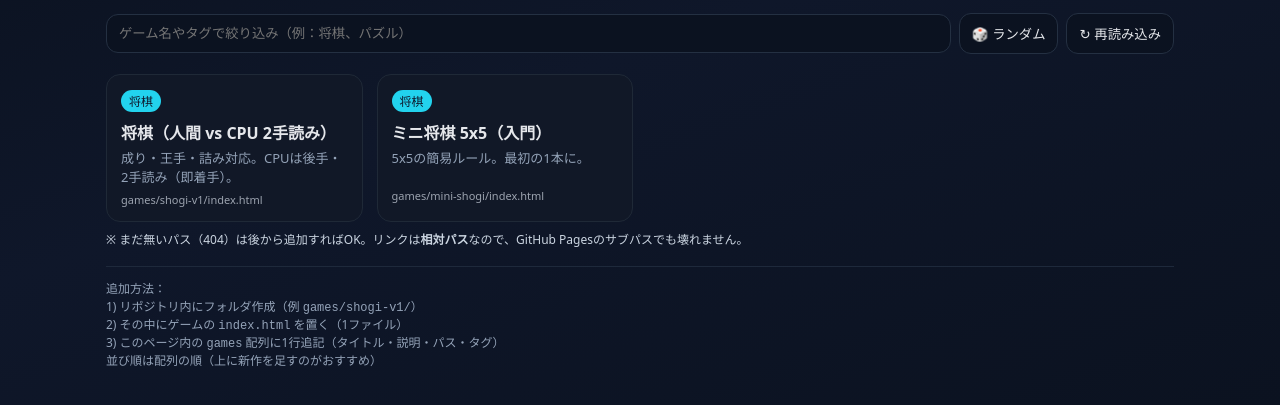
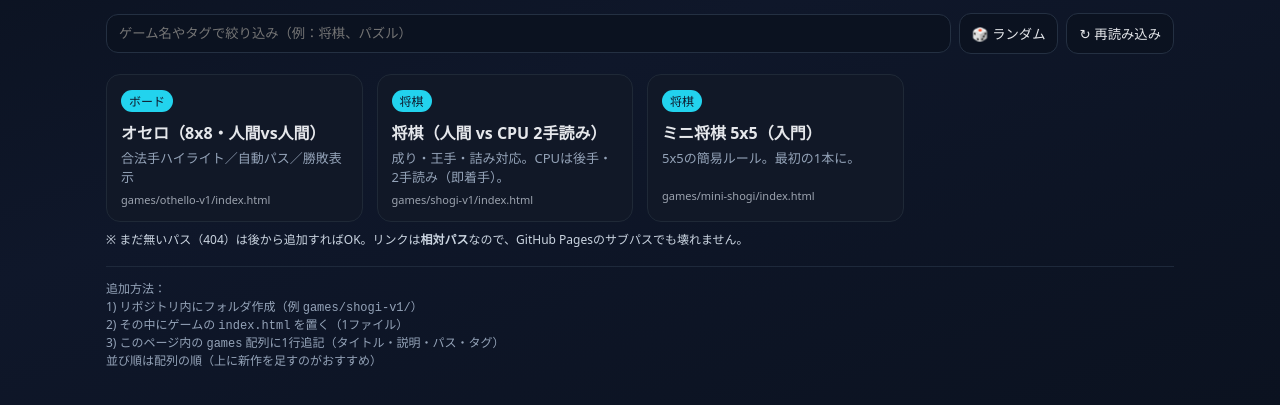
Before and after one commit to kajiyaan/mini-game-hub, a plain HTML site: page index.html in a window 1280 px wide. Shown: the part 109-514 px from the top of the page. Drawn offline with Linux system fonts and the light colour scheme.

Commit message:
Update index.html

```diff
--- a/index.html
+++ b/index.html
@@ -61,6 +61,7 @@
 // path はこの index.html からの相対パス。各ゲームは 1フォルダ1ファイル（index.html）。
 const games = [
   // --- サンプル（存在しなくてもOK。あとでファイルを置けば動きます） ---
+  { title: "オセロ（8x8・人間vs人間）", path: "games/othello-v1/index.html", tag:"ボード", desc:"合法手ハイライト／自動パス／勝敗表示" },
   { title: "将棋（人間 vs CPU 2手読み）", path: "games/shogi-v1/index.html", tag:"将棋", desc:"成り・王手・詰み対応。CPUは後手・2手読み（即着手）。" },
   { title: "ミニ将棋 5x5（入門）", path: "games/mini-shogi/index.html", tag:"将棋", desc:"5x5の簡易ルール。最初の1本に。" },
   // 例）{ title:"15パズル", path:"games/15puzzle/index.html", tag:"パズル", desc:"1〜15を並べ替えるクラシック。" },
```
